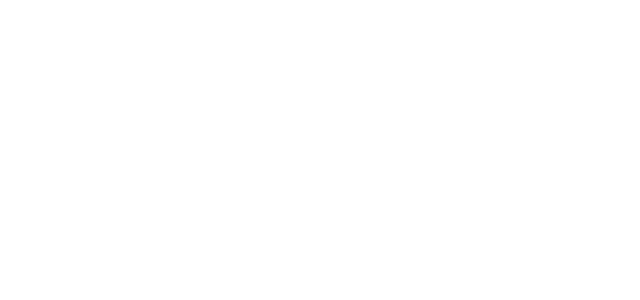
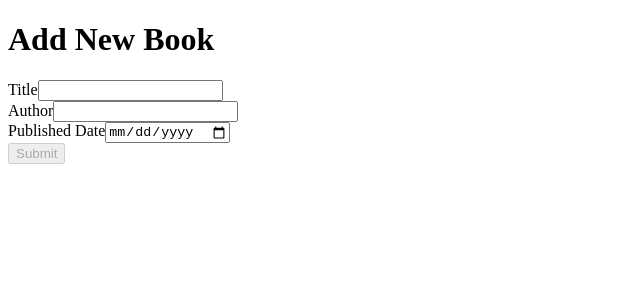
Before and after one commit to Noragiri/rr-interview-website-frontend, an Angular app in the folder my-app/: page /books/new in a window 1280 px wide. Before the commit this address led to /. Shown: the top 300 px of the page, without its empty margins (0-640 px from the left). Built offline with nearby package versions, Linux system fonts and the light colour scheme.

Commit message:
add BookForm component for adding new books and update routing

```diff
--- a/my-app/src/app/app.routes.ts
+++ b/my-app/src/app/app.routes.ts
@@ -1,7 +1,9 @@
 import { Routes } from '@angular/router';
 import { BookListComponent } from './components/book-list/book-list';
+import { BookFormComponent } from './components/book-form/book-form';
 
 export const routes: Routes = [
   { path: '', component: BookListComponent },
   { path: 'books', component: BookListComponent },
+  { path: 'books/new', component: BookFormComponent },
 ];
--- /dev/null
+++ b/my-app/src/app/components/book-form/book-form.html
@@ -0,0 +1,45 @@
+<div class="container mt-4">
+  <h1>Add New Book</h1>
+
+  <form (ngSubmit)="onSubmit()" #bookForm="ngForm">
+    <div class="mb-3">
+      <label for="title" class="form-label">Title</label>
+      <input
+        type="text"
+        id="title"
+        name="title"
+        class="form-control"
+        [(ngModel)]="title"
+        required
+      />
+    </div>
+
+    <div class="mb-3">
+      <label for="author" class="form-label">Author</label>
+      <input
+        type="text"
+        id="author"
+        name="author"
+        class="form-control"
+        [(ngModel)]="author"
+        required
+      />
+    </div>
+
+    <div class="mb-3">
+      <label for="publishedDate" class="form-label">Published Date</label>
+      <input
+        type="date"
+        id="publishedDate"
+        name="publishedDate"
+        class="form-control"
+        [(ngModel)]="publishedDate"
+        required
+      />
+    </div>
+
+    <button type="submit" class="btn btn-primary" [disabled]="!bookForm.valid">
+      Submit
+    </button>
+  </form>
+</div>
--- /dev/null
+++ b/my-app/src/app/components/book-form/book-form.ts
@@ -0,0 +1,35 @@
+import { Component } from '@angular/core';
+import { Router } from '@angular/router';
+import { FormsModule } from '@angular/forms';
+import { BookService } from '../../services/book';
+
+@Component({
+  selector: 'app-book-form',
+  standalone: true,
+  imports: [FormsModule],
+  templateUrl: './book-form.html',
+  styleUrl: './book-form.css',
+})
+export class BookFormComponent {
+  title = '';
+  author = '';
+  publishedDate = '';
+
+  constructor(
+    private bookService: BookService,
+    private router: Router,
+  ) {}
+
+  onSubmit(): void {
+    const newBook = {
+      title: this.title,
+      author: this.author,
+      publishedDate: new Date(this.publishedDate).toISOString(),
+    };
+
+    this.bookService.createBook(newBook).subscribe({
+      next: () => this.router.navigate(['/books']),
+      error: (err) => console.error('Failed to create book', err),
+    });
+  }
+}
--- a/my-app/src/app/components/book-list/book-list.html
+++ b/my-app/src/app/components/book-list/book-list.html
@@ -1,6 +1,8 @@
 <div class="container mt-4">
   <h1>Books</h1>
-
+  <a routerLink="/books/new" class="btn btn-primary mb-3">
+    <fa-icon [icon]="faPlus"></fa-icon> Add New Book
+  </a>
   @if (books.length > 0) {
     <table class="table table-striped">
       <thead>
--- a/my-app/src/app/components/book-list/book-list.ts
+++ b/my-app/src/app/components/book-list/book-list.ts
@@ -2,16 +2,20 @@
 import { Book } from '../../models/book.model';
 import { BookService } from '../../services/book';
 import { DatePipe } from '@angular/common';
+import { RouterLink } from '@angular/router';
+import { FontAwesomeModule } from '@fortawesome/angular-fontawesome';
+import { faPlus } from '@fortawesome/free-solid-svg-icons';
 
 @Component({
   selector: 'app-book-list',
   standalone: true,
-  imports: [DatePipe],
+  imports: [DatePipe, RouterLink, FontAwesomeModule],
   templateUrl: './book-list.html',
   styleUrl: './book-list.css',
 })
 export class BookListComponent implements OnInit {
   books: Book[] = [];
+  faPlus = faPlus;
 
   constructor(private bookService: BookService) {}
 
--- a/my-app/src/app/services/book.ts
+++ b/my-app/src/app/services/book.ts
@@ -15,4 +15,8 @@
   getBooks(): Observable<Book[]> {
     return this.http.get<Book[]>(this.apiUrl);
   }
+
+  createBook(book: Omit<Book, 'id'>): Observable<Book> {
+    return this.http.post<Book>(this.apiUrl, book);
+  }
 }
```
Also changed, not shown: my-app/src/app/components/book-form/book-form.css (added), 1 other file (tests, documents, lock files or other folders).
